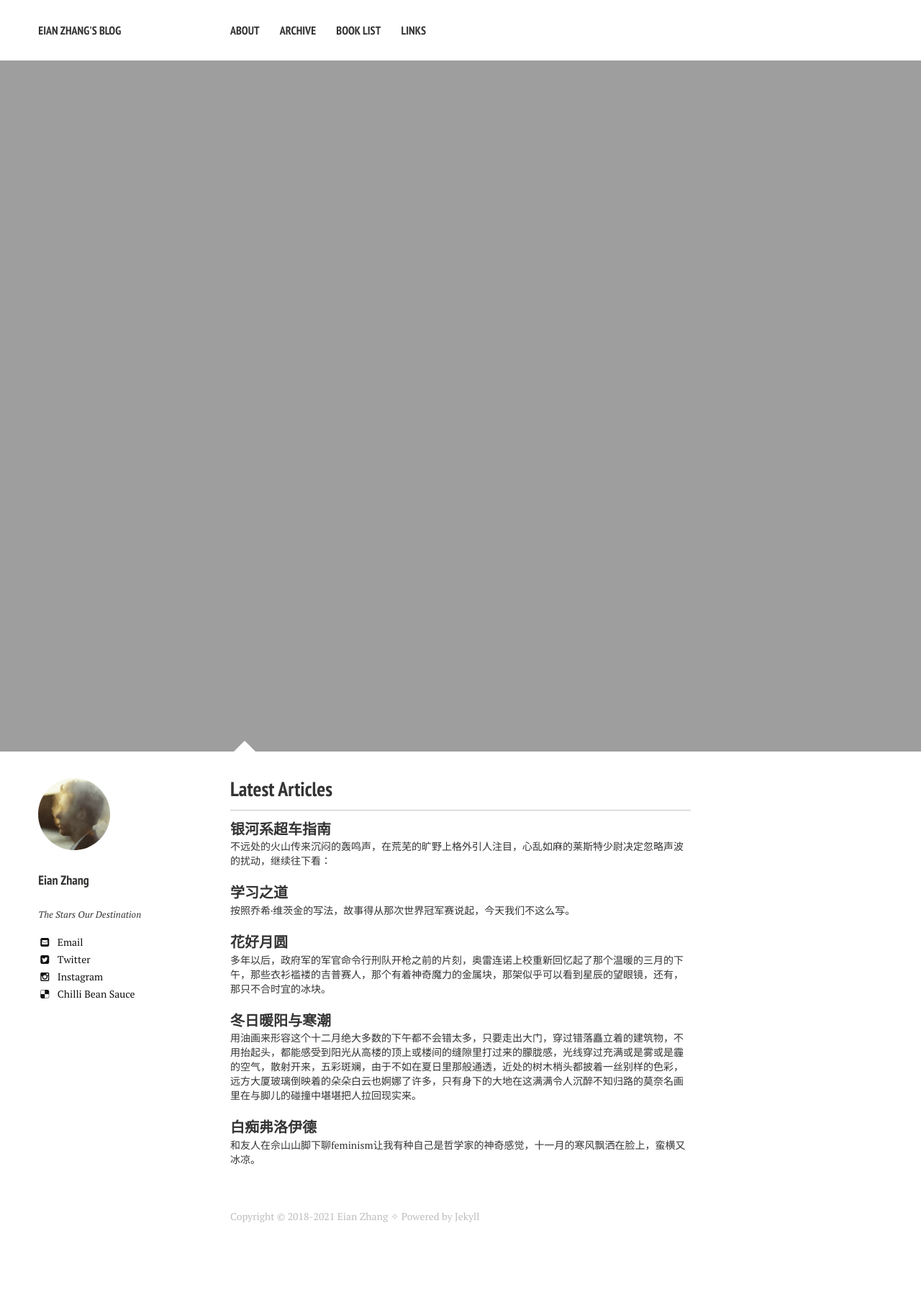
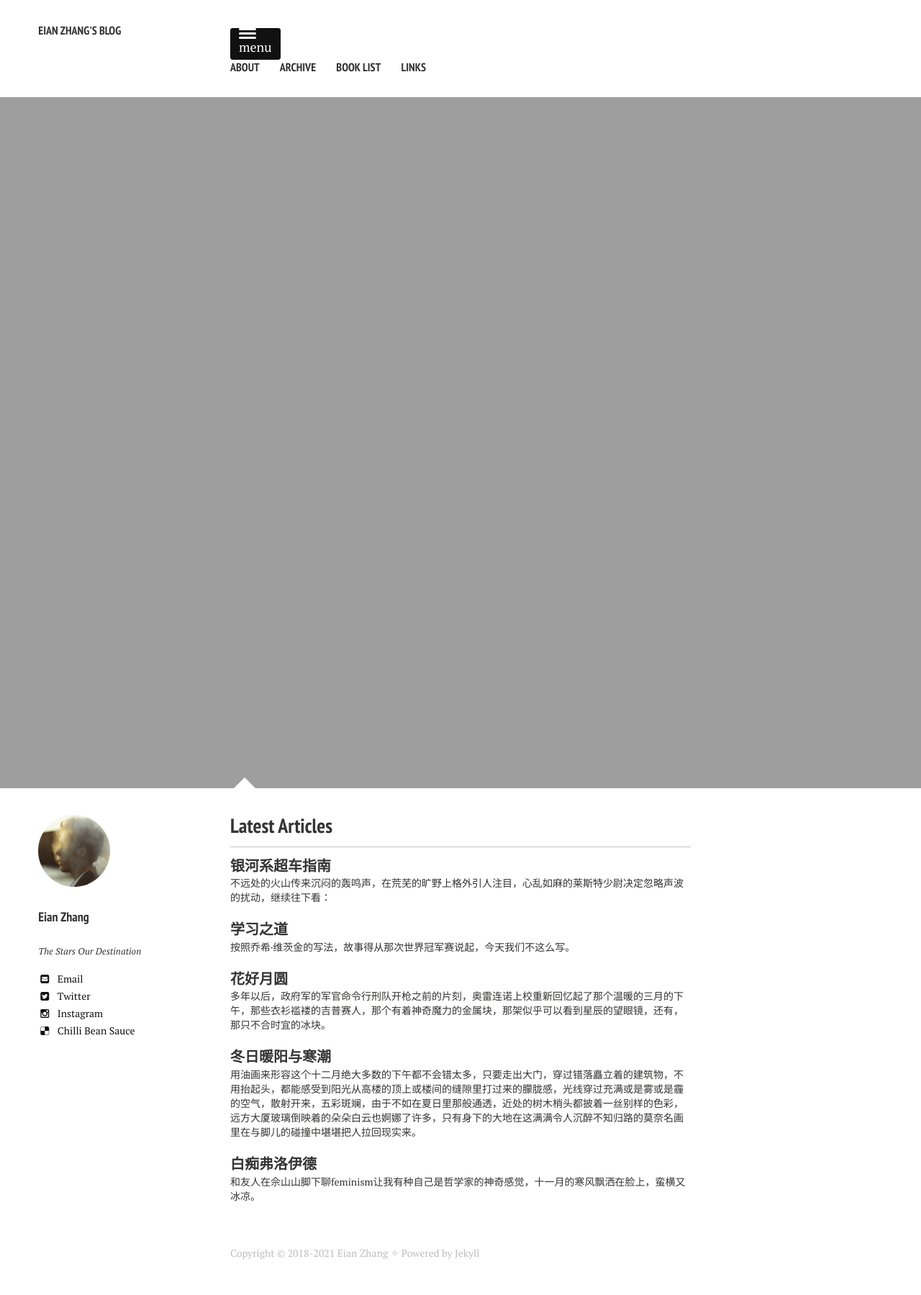
Before and after one commit to jarynzhang/eianzhang.github.io, a Jekyll site: the page built from index.md, in a window 1280 px wide. Shown: the whole page at 72% size. Built offline with Jekyll 4.4.1, drawn with Linux system fonts in a browser that asks for light colours; nearby versions of some CDN libraries; before the commit the page ends 1748 px from its top, so only the background shows below that.

Commit message:
Update page.scss
4.88

```diff
--- a/_sass/page.scss
+++ b/_sass/page.scss
@@ -173,7 +173,7 @@ $button-size: 1.5rem;
 	border: none;
 	cursor: pointer;
 	@media #{$small} {
-		display: none;
+		display: inline-grid;
 	}
 }
 .nav button {
```
